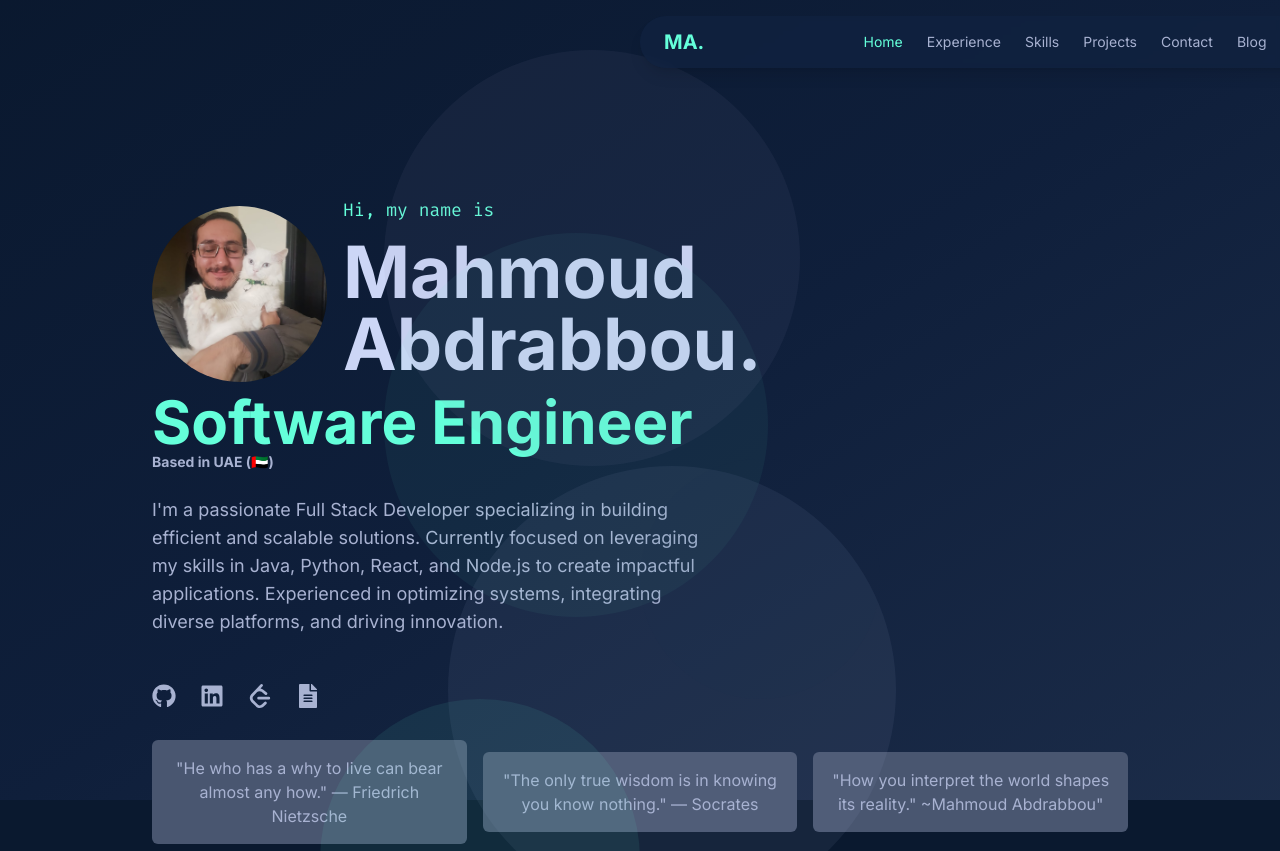
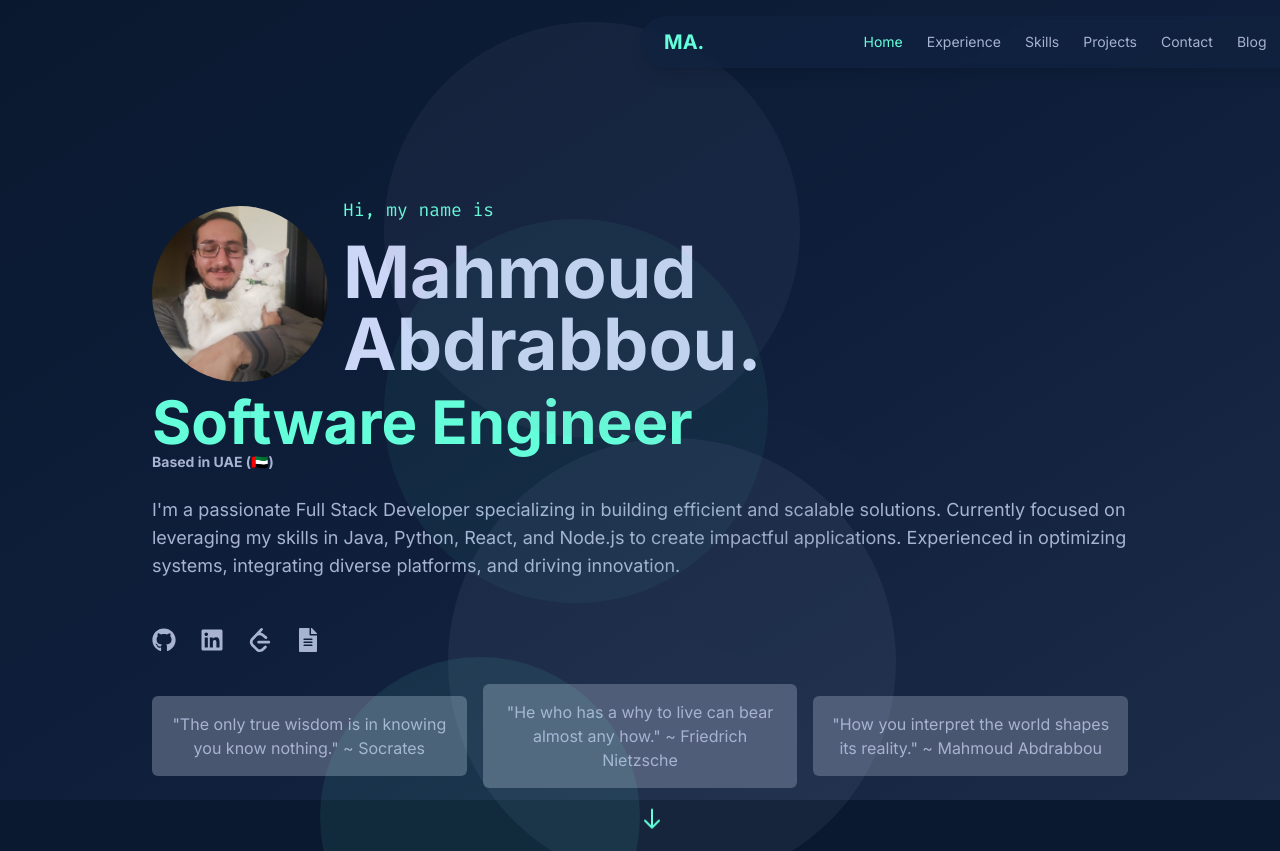
Before and after one commit to Eng-M-Abdrabbou/Portfolio-NEXT.JS, a Next.js app: page / in a window 1280 px wide. Shown: the top 851 px of the page. Built offline with nearby package versions, Linux system fonts and the light colour scheme.

Commit message:
style: 😺 added a tooltip about Rico.

```diff
--- a/src/app/components/sections/Hero.tsx
+++ b/src/app/components/sections/Hero.tsx
@@ -11,11 +11,14 @@ const Hero = () => {
     <div id="home" className="hero-section min-h-screen flex flex-col justify-center items-start max-w-5xl mx-auto px-6 pt-32 pb-16 md:pt-40 relative">
       <GradientSpots />
       <div className="flex items-center mt-9">
-        <img
-          src="/img/hero.jpg"
-          alt="Mahmoud Abdrabbou"
-          className="rounded-full w-44 h-44 mr-4 object-cover"
-        />
+        <div className="relative tooltip-container">
+          <img
+            src="/img/hero.jpg"
+            alt="Mahmoud Abdrabbou"
+            className="rounded-full w-44 h-44 mr-4 object-cover tooltip-trigger"
+          />
+          <div className="tooltip">The handsome guy is called Mr. Rico 😺</div>
+        </div>
         <div>
           <motion.p
             initial={{ opacity: 0, y: 20 }}
@@ -48,7 +51,7 @@ const Hero = () => {
         initial={{ opacity: 0, y: 20 }}
         animate={{ opacity: 1, y: 0 }}
         transition={{ duration: 0.5, delay: 0.4 }}
-        className="text-base md:text-lg max-w-xl text-light-slate mb-8"
+        className="text-base md:text-lg max-w-5xl text-light-slate mb-8"
       >
         I'm a passionate Full Stack Developer specializing in building efficient and scalable solutions. Currently focused on leveraging my skills in Java, Python, React, and Node.js to create impactful applications. Experienced in optimizing systems, integrating diverse platforms, and driving innovation.
       </motion.p>
@@ -102,17 +105,17 @@ const Hero = () => {
       <div className="flex flex-row items-center mt-8 space-x-4">
         <div className="bg-dark-slate rounded-md p-4 w-1/3">
           <p className="text-light-slate text-center">
-            "He who has a why to live can bear almost any how." — Friedrich Nietzsche
+            "The only true wisdom is in knowing you know nothing." ~ Socrates
           </p>
         </div>
         <div className="bg-dark-slate rounded-md p-4 w-1/3">
           <p className="text-light-slate text-center">
-            "The only true wisdom is in knowing you know nothing." — Socrates
+            "He who has a why to live can bear almost any how." ~ Friedrich Nietzsche
           </p>
         </div>
         <div className="bg-dark-slate rounded-md p-4 w-1/3">
           <p className="text-light-slate text-center">
-            "How you interpret the world shapes its reality." ~Mahmoud Abdrabbou"
+            "How you interpret the world shapes its reality." ~ Mahmoud Abdrabbou
           </p>
         </div>
       </div>
@@ -122,7 +125,7 @@ const Hero = () => {
         initial={{ opacity: 0 }}
         animate={{ opacity: 1 }}
         transition={{ duration: 0.5, delay: 1.5, ease: 'easeInOut' }}
-        className="absolute bottom-10 left-1/2 transform -translate-x-1/2"
+        className="absolute bottom-10 left-1/2 transform -translate-x-1/2 animate-bounce"
       >
         <svg className="w-6 h-6 text-neon-green" fill="none" strokeLinecap="round" strokeLinejoin="round" strokeWidth="2" viewBox="0 0 24 24" stroke="currentColor">
           <path d="M19 14l-7 7m0 0l-7-7m7 7V3"></path>
--- a/src/app/globals.css
+++ b/src/app/globals.css
@@ -71,3 +71,61 @@
   transition: transform 0.3s ease-in-out;
 }
 }
+.tooltip {
+  visibility: hidden;
+  width: 180px;
+  background-color: black;
+  color: #fff;
+  text-align: center;
+  border-radius: 6px;
+  padding: 5px 0;
+  position: absolute;
+  z-index: 1;
+  bottom: 200%;
+  left: 50%;
+  margin-left: 00px;
+  margin-bottom: -50px;
+  opacity: 0;
+  transition: opacity 0.3s;
+}
+
+.tooltip::after {
+  content: "";
+  position: absolute;
+  top: 100%;
+  left: 50%;
+  margin-left: -5px;
+  border-width: 5px;
+  border-style: solid;
+  border-color: black transparent transparent transparent;
+}
+
+.tooltip-trigger:hover .tooltip {
+  visibility: visible;
+  opacity: 1;
+}
+.tooltip-container {
+  position: relative;
+  display: inline-block; /* Or any other appropriate display value */
+}
+
+.tooltip {
+  visibility: hidden;
+  background-color: black;
+  color: #fff;
+  text-align: center;
+  border-radius: 6px;
+  padding: 5px;
+  position: absolute;
+  z-index: 1;
+  bottom: 125%;
+  left: 50%;
+  transform: translateX(-50%);
+  opacity: 0;
+  transition: opacity 0.3s;
+}
+
+.tooltip-container:hover .tooltip {
+  visibility: visible;
+  opacity: 1;
+}
```
